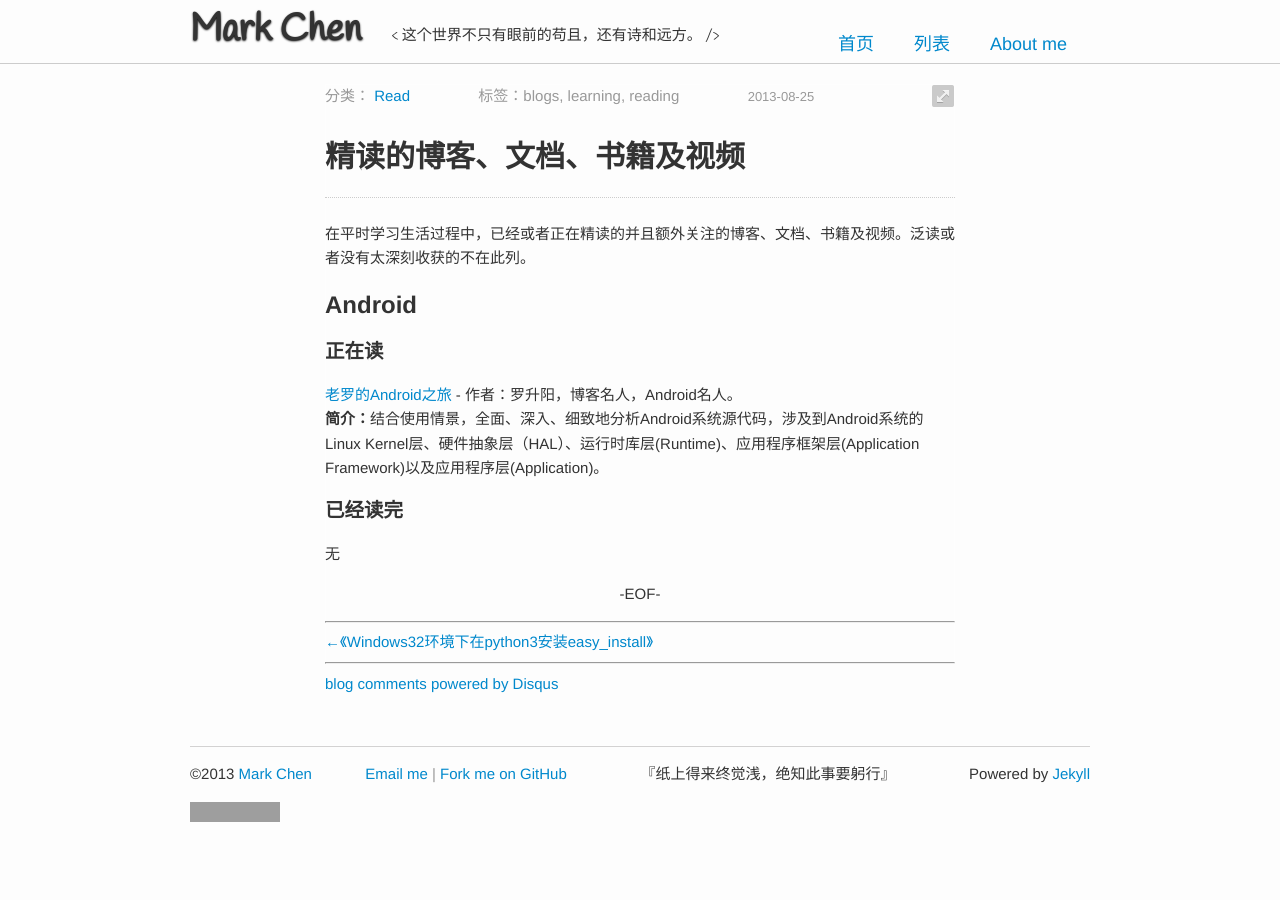
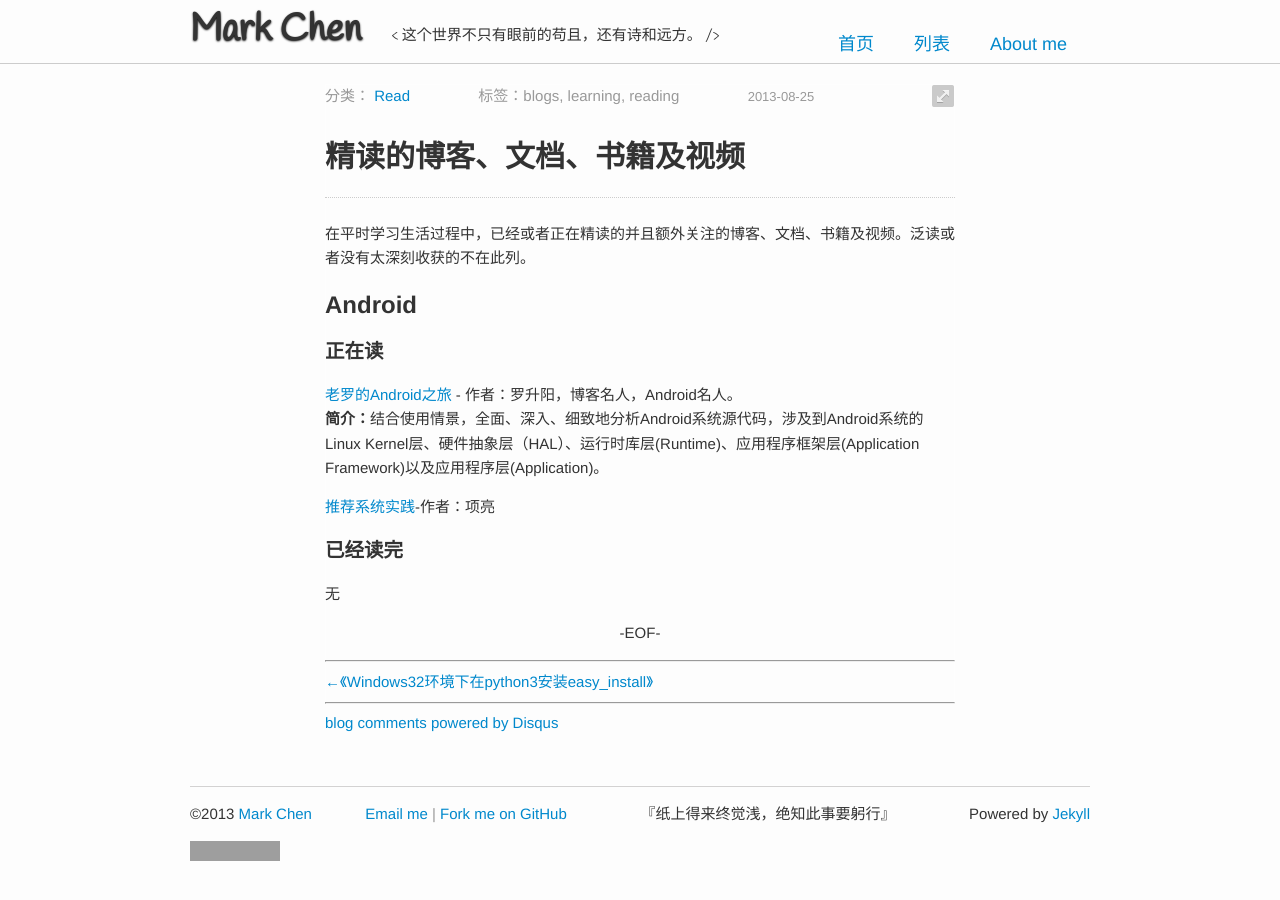
Before and after one commit to zhenchentl/zhenchentl.github.com, a Jekyll site: the page built from _posts/2013-08-25-blog-read-careful.md, in a window 1280 px wide. Built offline with Jekyll 4.4.1, drawn with Linux system fonts in a browser that asks for light colours; Markdown is read by kramdown in place of the engine named in the settings; comment, search, counter and statistics services are not loaded; grey boxes are pictures that could not be loaded.

Commit message:
add new book

```diff
--- a/_posts/2013-08-25-blog-read-careful.md
+++ b/_posts/2013-08-25-blog-read-careful.md
@@ -18,5 +18,7 @@ tags:
 ###正在读
 [老罗的Android之旅](在平时学习生活过程中，已经或者正在精读的并且额外关注的博客、文档、书籍及视频。泛读或者没有太深刻收获的不在此列。) - 作者：罗升阳，博客名人，Android名人。
 **简介：**结合使用情景，全面、深入、细致地分析Android系统源代码，涉及到Android系统的Linux Kernel层、硬件抽象层（HAL）、运行时库层(Runtime)、应用程序框架层(Application Framework)以及应用程序层(Application)。
+
+[推荐系统实践]()-作者：项亮
 ###已经读完
 无
```
